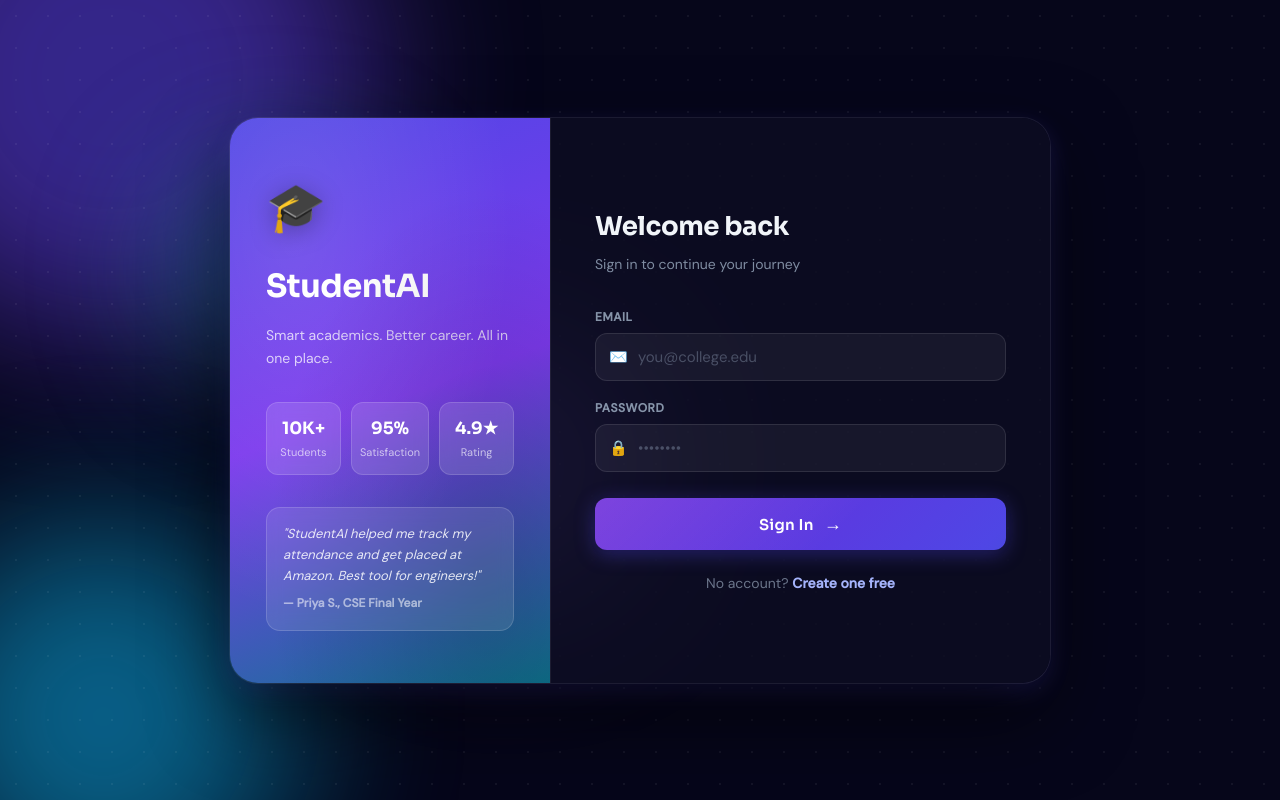
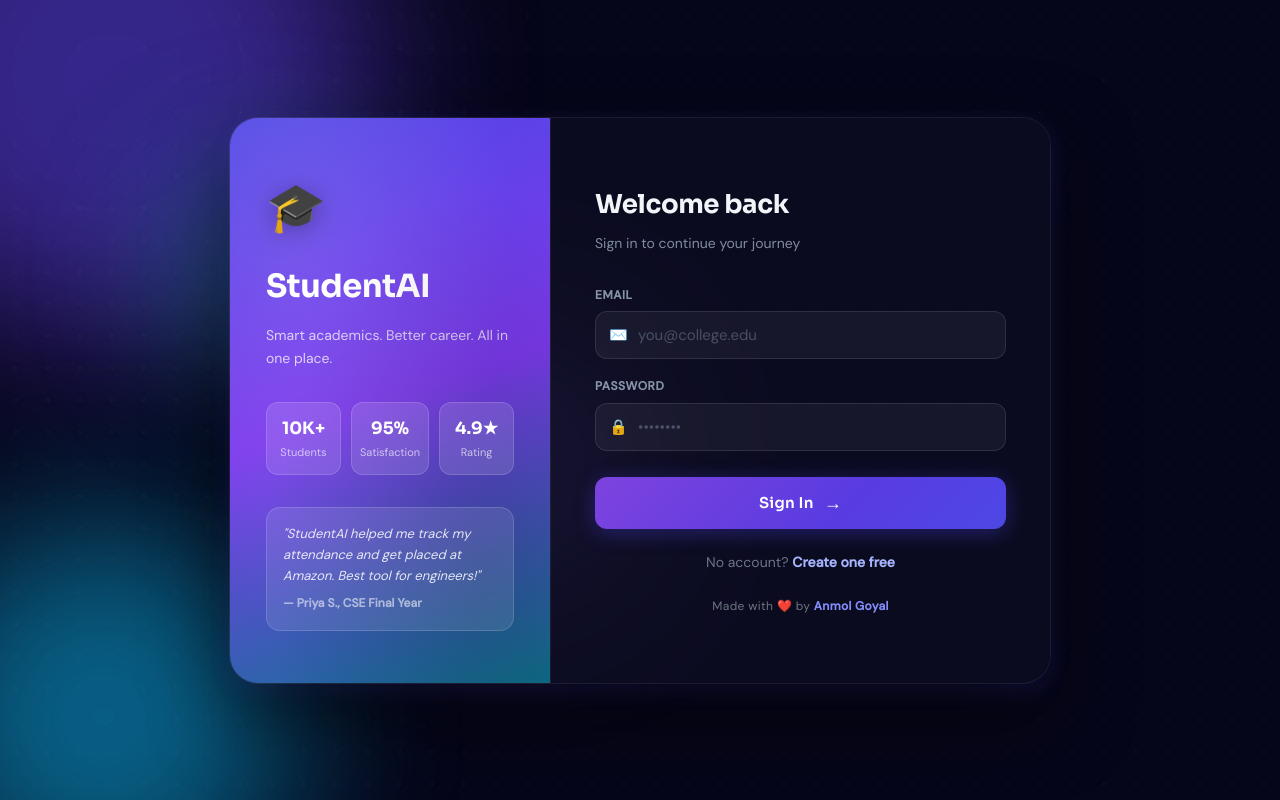
Before and after one commit to anmolgoyal2006/Student-Dashboard, a React (Create React App) app in the folder client/: page /login in a window 1280 px wide. Built offline with nearby package versions, Linux system fonts and the light colour scheme; no server answers.

Commit message:
added my name

```diff
--- a/client/src/pages/Login.jsx
+++ b/client/src/pages/Login.jsx
@@ -104,10 +104,22 @@
             </button>
           </form>
 
-          <p className="login-footer">
+       <p className="login-footer">
             No account?{' '}
             <Link to="/signup" className="login-anchor">Create one free</Link>
           </p>
+
+          {/* Credit */}
+          <p style={{
+            textAlign: 'center',
+            marginTop: 24,
+            fontSize: 12,
+            color: 'var(--muted)',
+            letterSpacing: '0.03em',
+          }}>
+            Made with ❤️ by <span style={{ color: 'var(--primary)', fontWeight: 600 }}>Anmol Goyal</span>
+          </p>
+
         </div>
       </div>
     </div>
```
